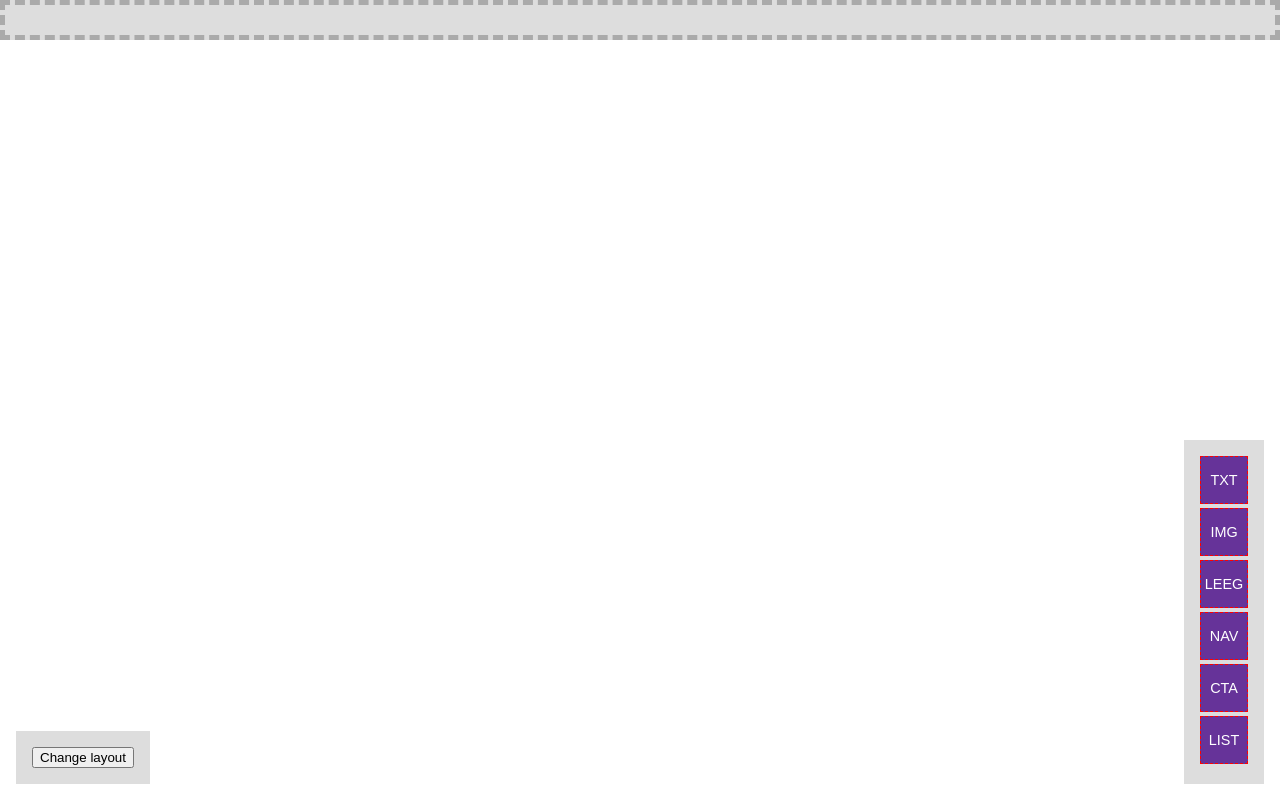
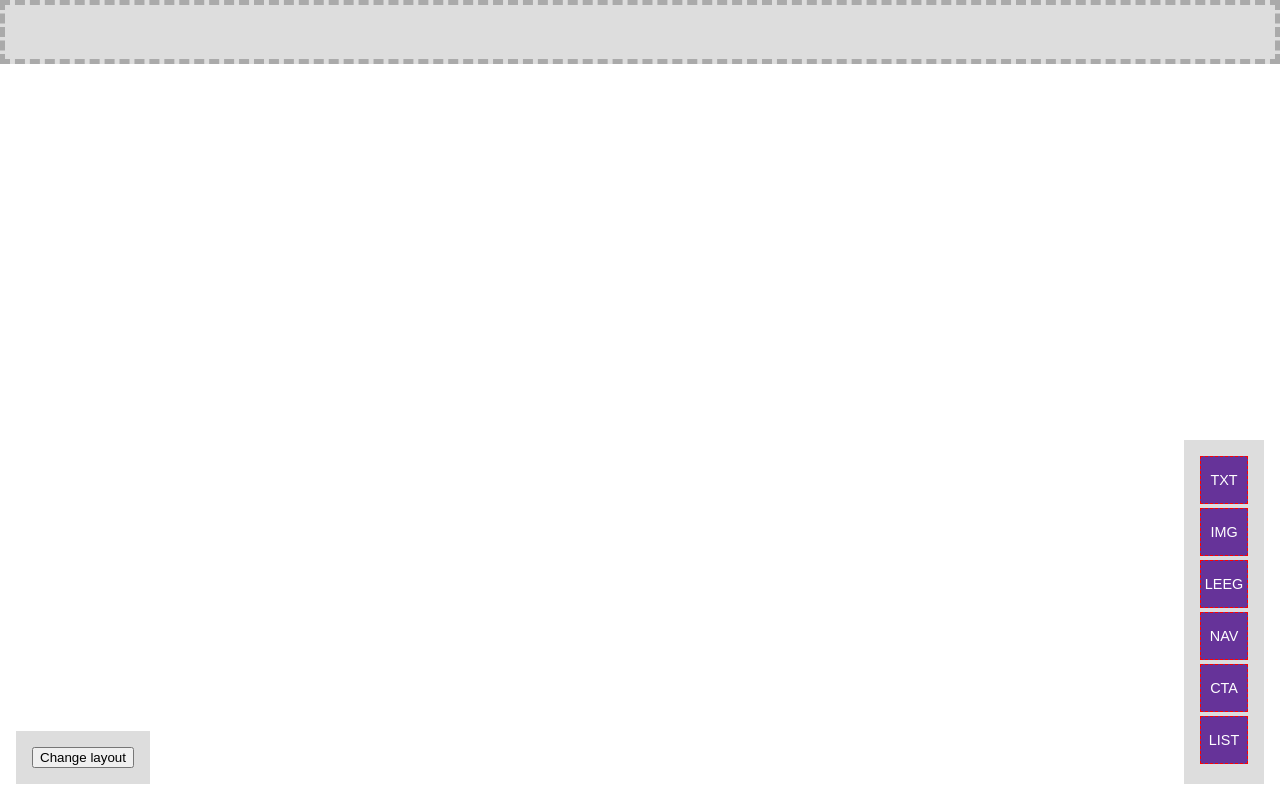
Before and after one commit to roberrrt-s/ResponsiveSandbox, a plain HTML site: page blokkendoos/index.html in a window 1280 px wide. Drawn offline with Linux system fonts and the light colour scheme.

Commit message:
Update style.css

```diff
--- a/blokkendoos/styles/style.css
+++ b/blokkendoos/styles/style.css
@@ -47,7 +47,7 @@ main section {
 	border: 5px dashed var(--border-color);
 	background-color: var(--bg-color);
 	width: 100%;
-	min-height: 2.5em;
+	min-height: 4em;
 	margin-bottom: .25em;
 	padding-left: .25em;
 	padding-right: .25em;
```
